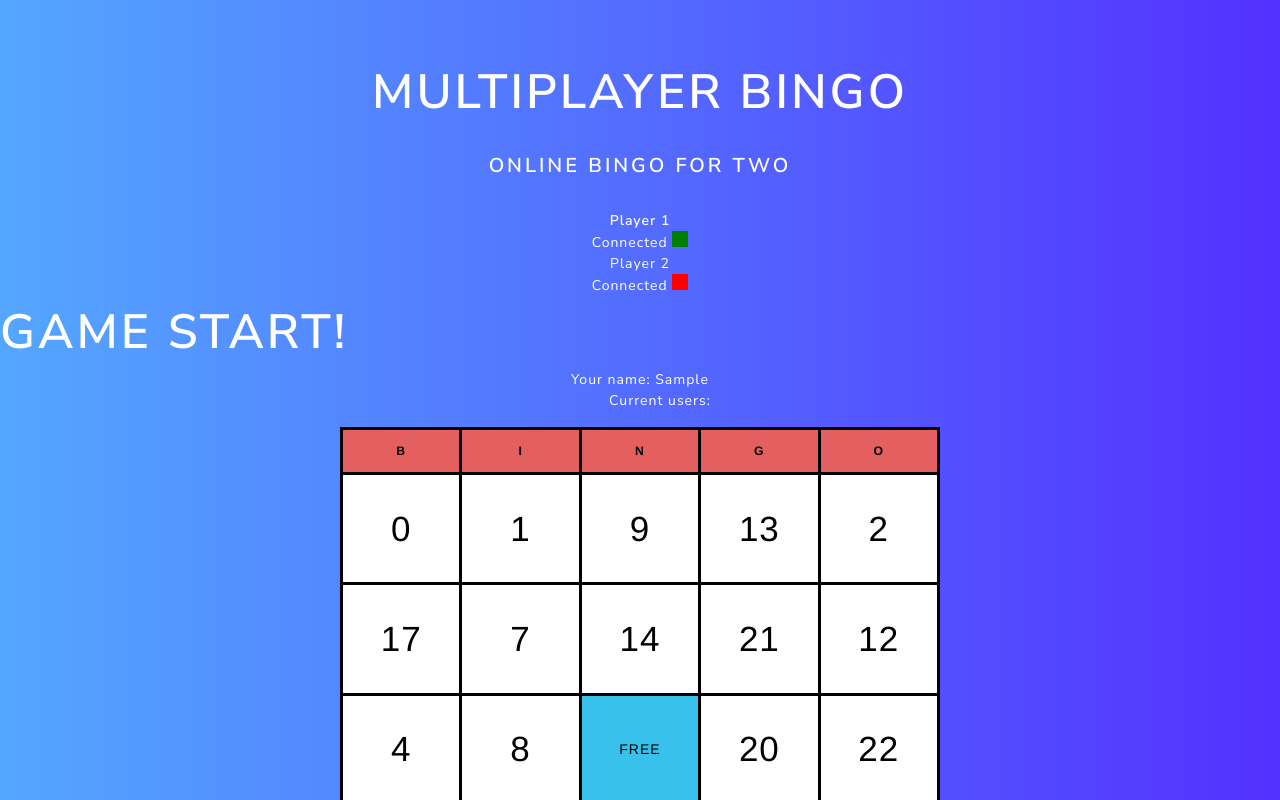
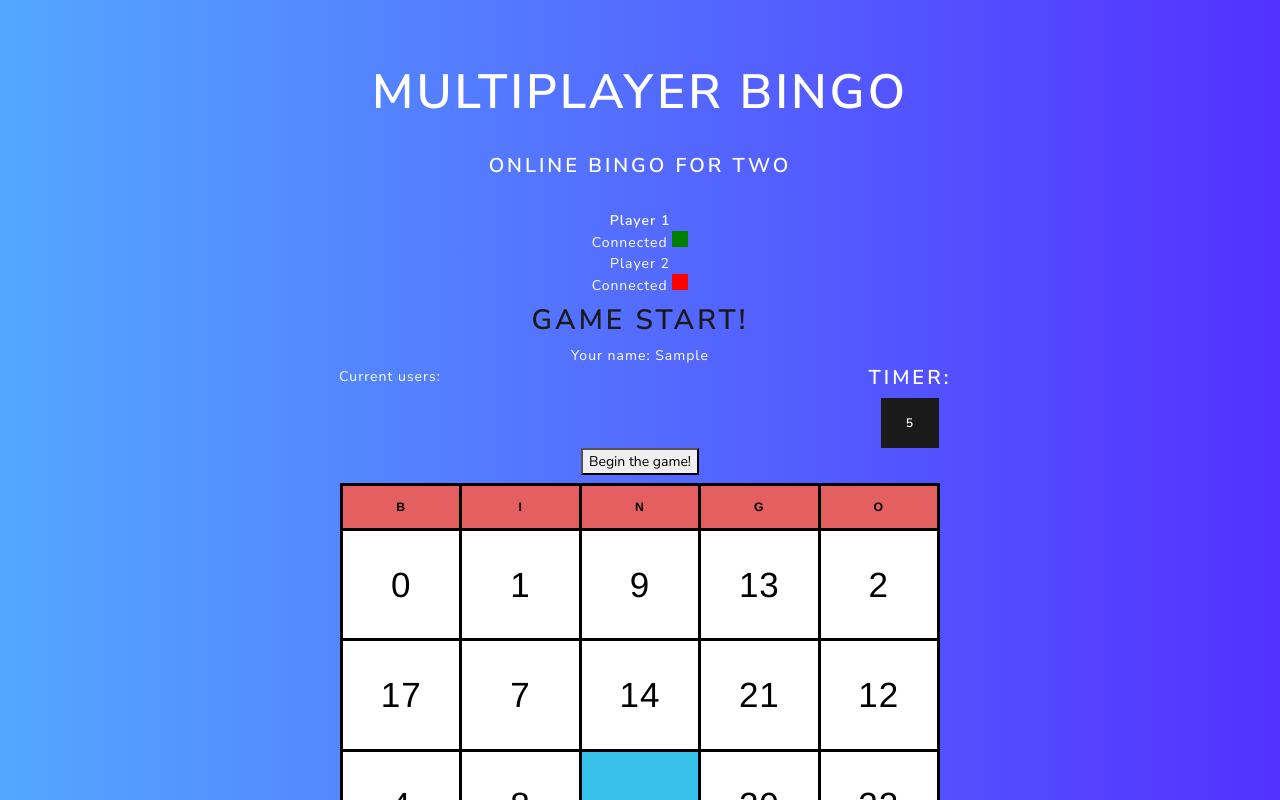
Before and after one commit to CptnReef/BINGO_websocket.io, a website: page static/index.html in a window 1280 px wide. Both pictures are taken after typing "Sample", "name@example.com" into the empty fields and a click on the button "ENTER GAME". Shown: the top 800 px of the page. Drawn offline with nearby package versions, Linux system fonts and the light colour scheme; no server answers.

Commit message:
Layouted the Game

```diff
--- a/static/index.html
+++ b/static/index.html
@@ -62,6 +62,7 @@
         <div class="container">
             <div class="row">
                 <div class="col-12 text-center">
+
                     <h1>Multiplayer Bingo</h1>
 
                     <h4 class="py-4">Online BINGO for two</h4>
@@ -91,15 +92,38 @@
         </div>
 
         <!-- GAME -->
-        <!-- <div class="container">
+        <div class="container">
             <div class="row">
-                <div class="col-12 text-center"> -->
+                <div class="col-12 text-center">
                     <div id="game">
-                        <h1>Game Start!</h1>
-                        <div id="your-name" style="text-align: center;"></div>
+                        <div id="header">
+                            <h2>Game Start!</h2>
+                        </div>
+                        <!-- Name, Curr Users, Timer -->
+                        <div class="name-list col-md-12">
+                            <div id="your-name"></div>
+                            <div class="subitems container">
+                                <div class="row">
+                                    <!-- Current Users -->
+                                    <div class="col-md-6">
+                                        <div id="user-list">
+                                            <ul>Current users:</ul>
+                                        </div>
+                                    </div>
 
-                        <div id="user-list">
-                            <ul>Current users:</ul>
+                                    <!-- Timer -->
+                                    <div class="col-md-6">
+                                        <div class="timer-style">
+                                            <h4> Timer:</h4>
+                                            <div class="btn btn-primary" id="countdown">5</div>
+                                        </div>
+                                    </div>
+                                </div>
+                            </div>
+                            <div id="game-controls">
+                                <button id="start-game">Begin the game!</button>
+                                <h3 id="bingoNumber"></h3>
+                            </div>
                         </div>
 
                         <div id="content">
@@ -149,17 +173,10 @@
                             </table>
                         </div>
 
-                        <div id="game-controls" style="display: flex; justify-content: center;">
-                            <button id="start-game">Begin the game!</button>
-                            <h3 id="bingoNumber"></h3>
-                        </div>
-                        <!-- *** ToDo: Fix Font Alignment *** -->
-                        <div id="countdown">5</div>
-
                     <div>
-                <!-- </div>
+                </div>
             </div>
-        </div> -->
+        </div>
 
     </section>
     <!-- <div class="player p1">
```
